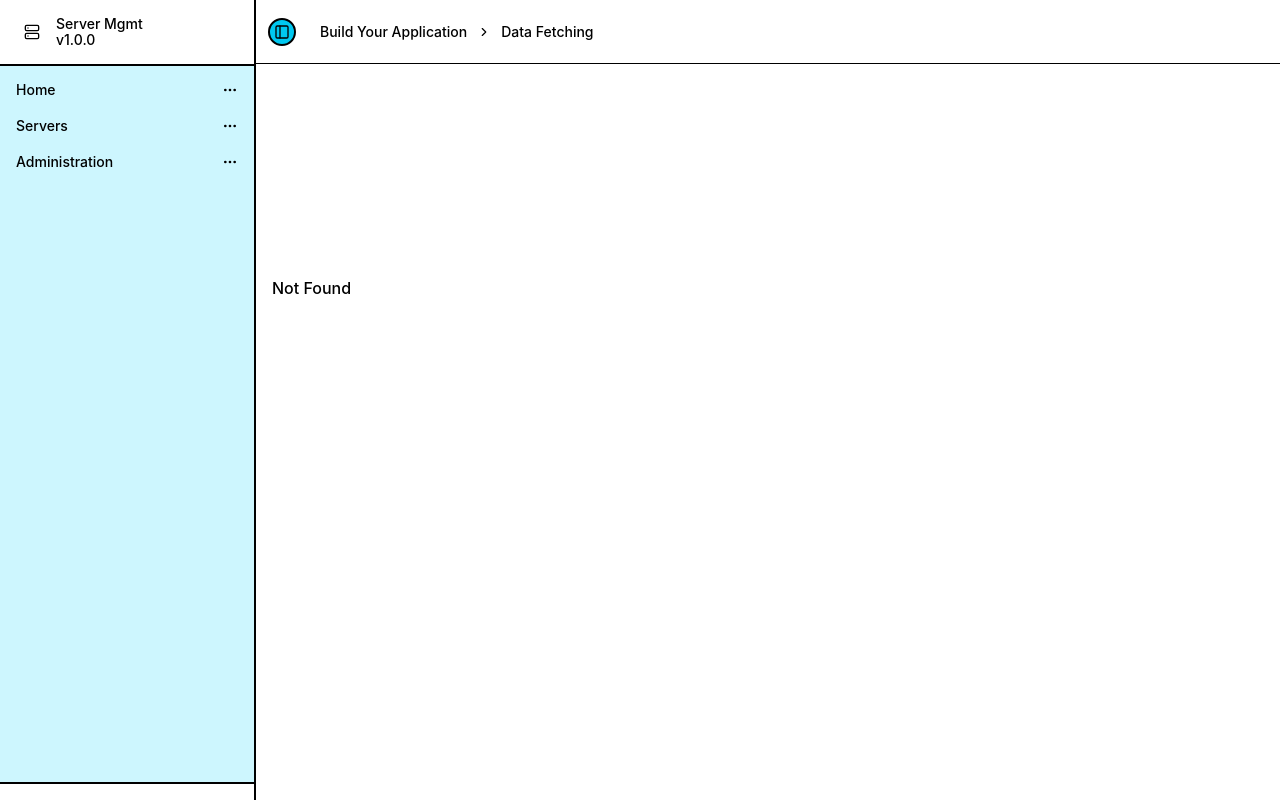
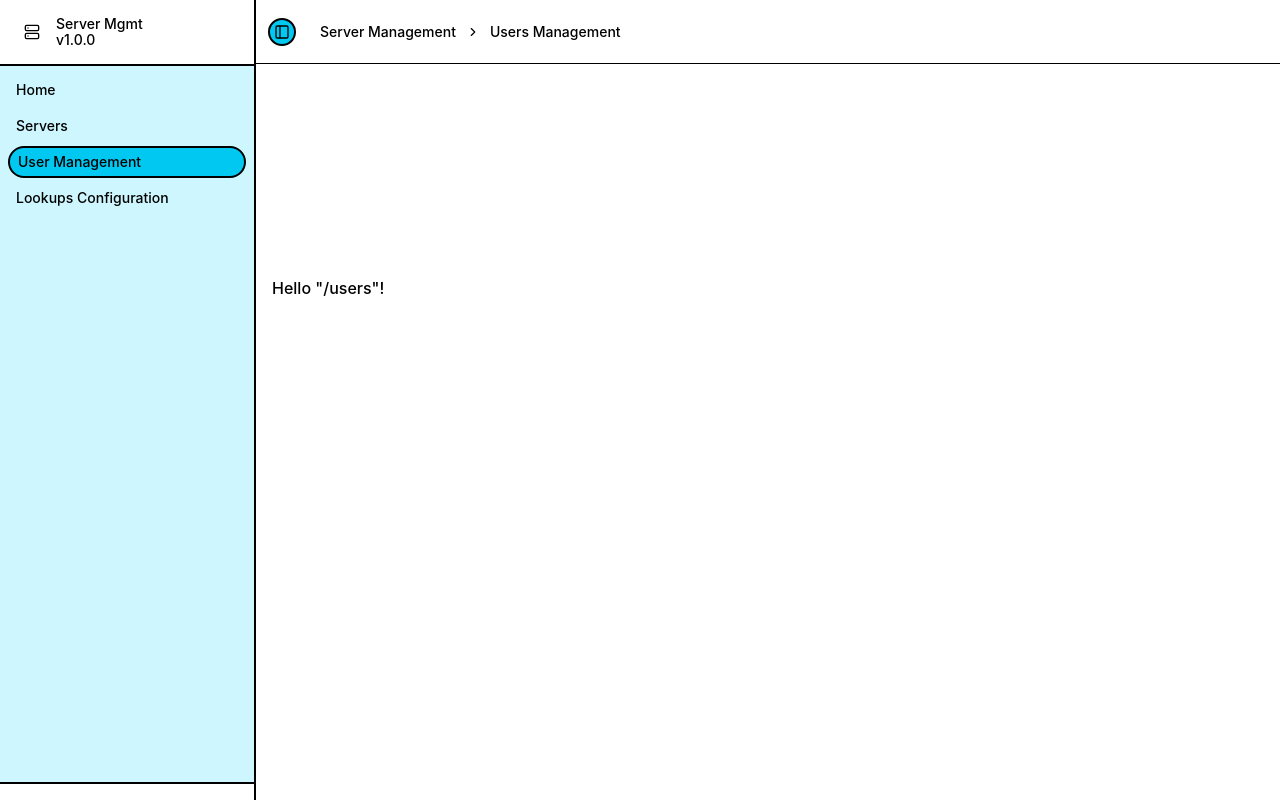
Before and after one commit to abhiroop43/server-management-system-ui, a React (Vite) app: page /users-management in a window 1280 px wide. Before the commit this address had no page. Built offline with nearby package versions, Linux system fonts and the light colour scheme.

Commit message:
fix: fixed active route and breadcrumb
Signed-off-by: Abhiroop Santra <abhiroop43@users.noreply.github.com>

```diff
--- a/src/components/app-sidebar.tsx
+++ b/src/components/app-sidebar.tsx
@@ -13,8 +13,14 @@ import {
     SidebarRail,
 } from "@/components/ui/sidebar"
 import {Link} from "@tanstack/react-router";
+import type {FileRouteTypes} from "@/routeTree.gen";
 
-const data = {
+const data: {
+    navMain: {
+        title: string
+        url: FileRouteTypes["to"]
+    }[]
+} = {
     navMain: [
         {
             title: "Home",
@@ -25,18 +31,12 @@ const data = {
             url: "/servers",
         },
         {
-            title: "Administration",
-            url: "#",
-            items: [
-                {
-                    title: "Users",
-                    url: "/administration/users",
-                },
-                {
-                    title: "Lookups",
-                    url: "/administration/lookups",
-                },
-            ],
+            title: "User Management",
+            url: "/users-management",
+        },
+        {
+            title: "Lookups Configuration",
+            url: "/lookups-configuration",
         },
     ],
 }
--- a/src/components/nav-main.tsx
+++ b/src/components/nav-main.tsx
@@ -1,55 +1,42 @@
-import {type LucideIcon, MoreHorizontal} from "lucide-react"
+import {type LucideIcon} from "lucide-react"
 
-import {DropdownMenu, DropdownMenuContent, DropdownMenuItem, DropdownMenuTrigger,} from "@/components/ui/dropdown-menu"
-import {SidebarGroup, SidebarMenu, SidebarMenuButton, SidebarMenuItem, useSidebar,} from "@/components/ui/sidebar"
-import {Link} from "@tanstack/react-router"
+import {SidebarGroup, SidebarMenu, SidebarMenuButton, SidebarMenuItem,} from "@/components/ui/sidebar"
+import {Link, useMatchRoute} from "@tanstack/react-router"
+import type {FileRouteTypes} from "@/routeTree.gen";
 
 export function NavMain({
                             items,
-                        }: {
+                        }: Readonly<{
     items: {
         title: string
-        url: string
+        url: FileRouteTypes["to"]
         icon?: LucideIcon
         isActive?: boolean
-        items?: {
-            title: string
-            url: string
-        }[]
     }[]
-}) {
-    const {isMobile} = useSidebar()
+}>) {
+
+    const matchRoute = useMatchRoute()
 
     return (
         <SidebarGroup>
             <SidebarMenu>
-                {items.map((item) => (
-                    <DropdownMenu key={item.title}>
-                        <SidebarMenuItem>
-                            <DropdownMenuTrigger asChild>
-                                <SidebarMenuButton
-                                    className="data-[state=open]:bg-sidebar-accent data-[state=open]:text-sidebar-accent-foreground">
-                                    {item.title} <MoreHorizontal className="ml-auto"/>
-                                </SidebarMenuButton>
-                            </DropdownMenuTrigger>
-                            {item.items?.length ? (
-                                <DropdownMenuContent
-                                    side={isMobile ? "bottom" : "right"}
-                                    align={isMobile ? "end" : "start"}
-                                    className="min-w-56 rounded-lg"
-                                >
-                                    {item.items.map((item) => (
-                                        <DropdownMenuItem asChild key={item.title}>
-                                            <Link to={item.url}>
-                                                {item.title}
-                                            </Link>
-                                        </DropdownMenuItem>
-                                    ))}
-                                </DropdownMenuContent>
-                            ) : null}
+                {items.map((item) => {
+                    const isActive = !!matchRoute({to: item.url})
+
+                    return (
+                        <SidebarMenuItem key={item.title}>
+                            <SidebarMenuButton asChild isActive={isActive} className={
+                                isActive
+                                    ? "rounded-full border-2 border-border bg-main text-main-foreground hover:bg-main hover:text-main-foreground"
+                                    : "hover:bg-background"
+                            }>
+                                <Link to={item.url}>
+                                    {item.title}
+                                </Link>
+                            </SidebarMenuButton>
                         </SidebarMenuItem>
-                    </DropdownMenu>
-                ))}
+                    );
+                })}
             </SidebarMenu>
         </SidebarGroup>
     )
--- a/src/routeTree.gen.ts
+++ b/src/routeTree.gen.ts
@@ -8,13 +8,20 @@
 // You should NOT make any changes in this file as it will be overwritten.
 // Additionally, you should also exclude this file from your linter and/or formatter to prevent it from being checked or modified.
 
-import { Route as rootRouteImport } from './routes/__root'
-import { Route as IndexRouteImport } from './routes/index'
-import { Route as ServersRouteImport } from './routes/servers'
+import {Route as rootRouteImport} from './routes/__root'
+import {Route as IndexRouteImport} from './routes/index'
+import {Route as LookupsConfigurationRouteImport} from './routes/lookups-configuration'
+import {Route as ServersRouteImport} from './routes/servers'
+import {Route as UsersManagementRouteImport} from './routes/users-management'
 
 const IndexRoute = IndexRouteImport.update({
     id: '/',
     path: '/',
+    getParentRoute: () => rootRouteImport,
+} as any)
+const LookupsConfigurationRoute = LookupsConfigurationRouteImport.update({
+    id: '/lookups-configuration',
+    path: '/lookups-configuration',
     getParentRoute: () => rootRouteImport,
 } as any)
 const ServersRoute = ServersRouteImport.update({
@@ -22,31 +29,53 @@ const ServersRoute = ServersRouteImport.update({
     path: '/servers',
     getParentRoute: () => rootRouteImport,
 } as any)
+const UsersManagementRoute = UsersManagementRouteImport.update({
+    id: '/users-management',
+    path: '/users-management',
+    getParentRoute: () => rootRouteImport,
+} as any)
 
 export interface FileRoutesByFullPath {
     '/': typeof IndexRoute
+    '/lookups-configuration': typeof LookupsConfigurationRoute
     '/servers': typeof ServersRoute
+    '/users-management': typeof UsersManagementRoute
 }
+
 export interface FileRoutesByTo {
     '/': typeof IndexRoute
+    '/lookups-configuration': typeof LookupsConfigurationRoute
     '/servers': typeof ServersRoute
+    '/users-management': typeof UsersManagementRoute
 }
+
 export interface FileRoutesById {
     __root__: typeof rootRouteImport
     '/': typeof IndexRoute
+    '/lookups-configuration': typeof LookupsConfigurationRoute
     '/servers': typeof ServersRoute
+    '/users-management': typeof UsersManagementRoute
 }
+
 export interface FileRouteTypes {
     fileRoutesByFullPath: FileRoutesByFullPath
-  fullPaths: '/' | '/servers'
+    fullPaths: '/' | '/lookups-configuration' | '/servers' | '/users-management'
     fileRoutesByTo: FileRoutesByTo
-  to: '/' | '/servers'
-  id: '__root__' | '/' | '/servers'
+    to: '/' | '/lookups-configuration' | '/servers' | '/users-management'
+    id:
+        | '__root__'
+        | '/'
+        | '/lookups-configuration'
+        | '/servers'
+        | '/users-management'
     fileRoutesById: FileRoutesById
 }
+
 export interface RootRouteChildren {
     IndexRoute: typeof IndexRoute
+    LookupsConfigurationRoute: typeof LookupsConfigurationRoute
     ServersRoute: typeof ServersRoute
+    UsersManagementRoute: typeof UsersManagementRoute
 }
 
 declare module '@tanstack/react-router' {
@@ -58,6 +87,13 @@ declare module '@tanstack/react-router' {
             preLoaderRoute: typeof IndexRouteImport
             parentRoute: typeof rootRouteImport
         }
+        '/lookups-configuration': {
+            id: '/lookups-configuration'
+            path: '/lookups-configuration'
+            fullPath: '/lookups-configuration'
+            preLoaderRoute: typeof LookupsConfigurationRouteImport
+            parentRoute: typeof rootRouteImport
+        }
         '/servers': {
             id: '/servers'
             path: '/servers'
@@ -65,12 +101,21 @@ declare module '@tanstack/react-router' {
             preLoaderRoute: typeof ServersRouteImport
             parentRoute: typeof rootRouteImport
         }
+        '/users-management': {
+            id: '/users-management'
+            path: '/users-management'
+            fullPath: '/users-management'
+            preLoaderRoute: typeof UsersManagementRouteImport
+            parentRoute: typeof rootRouteImport
+        }
     }
 }
 
 const rootRouteChildren: RootRouteChildren = {
     IndexRoute: IndexRoute,
+    LookupsConfigurationRoute: LookupsConfigurationRoute,
     ServersRoute: ServersRoute,
+    UsersManagementRoute: UsersManagementRoute,
 }
 export const routeTree = rootRouteImport
     ._addFileChildren(rootRouteChildren)
--- a/src/routes/__root.tsx
+++ b/src/routes/__root.tsx
@@ -1,4 +1,4 @@
-import {createRootRoute, Outlet} from '@tanstack/react-router'
+import {createRootRoute, Outlet, useMatches} from '@tanstack/react-router'
 import {TanStackRouterDevtools} from '@tanstack/react-router-devtools'
 import {AppSidebar} from "@/components/app-sidebar.tsx";
 import {SidebarInset, SidebarProvider, SidebarTrigger} from "@/components/ui/sidebar.tsx";
@@ -12,7 +12,25 @@ import {
     BreadcrumbSeparator
 } from "@/components/ui/breadcrumb.tsx";
 
-const RootLayout = () => (
+const RootLayout = () => {
+
+    const matches = useMatches()
+
+    // Get the ID of the lowest/current leaf route
+    const currentRouteId = matches.at(-1)?.routeId
+    let routeName = '';
+
+    if (currentRouteId === "/") {
+        routeName = 'Home';
+    } else if (currentRouteId === '/servers') {
+        routeName = 'Servers';
+    } else if (currentRouteId === '/users-management') {
+        routeName = 'Users Management';
+    } else if (currentRouteId === '/lookups-configuration') {
+        routeName = 'Lookups Configuration';
+    }
+
+    return (
         <SidebarProvider>
             <AppSidebar/>
             <SidebarInset>
@@ -25,11 +43,11 @@ const RootLayout = () => (
                     <Breadcrumb>
                         <BreadcrumbList>
                             <BreadcrumbItem className="hidden md:block">
-                            <BreadcrumbLink href="#">Build Your Application</BreadcrumbLink>
+                                <BreadcrumbLink href="/">Server Management</BreadcrumbLink>
                             </BreadcrumbItem>
                             <BreadcrumbSeparator className="hidden md:block"/>
                             <BreadcrumbItem>
-                            <BreadcrumbPage>Data Fetching</BreadcrumbPage>
+                                <BreadcrumbPage>{routeName}</BreadcrumbPage>
                             </BreadcrumbItem>
                         </BreadcrumbList>
                     </Breadcrumb>
@@ -49,6 +67,7 @@ const RootLayout = () => (
                 </div>
             </SidebarInset>
         </SidebarProvider>
-)
+    );
+}
 
 export const Route = createRootRoute({component: RootLayout})
--- /dev/null
+++ b/src/routes/lookups-configuration.tsx
@@ -0,0 +1,9 @@
+import {createFileRoute} from '@tanstack/react-router'
+
+export const Route = createFileRoute('/lookups-configuration')({
+    component: LookupsConfiguration,
+})
+
+function LookupsConfiguration() {
+    return <div>Hello "/lookups"!</div>
+}
--- /dev/null
+++ b/src/routes/users-management.tsx
@@ -0,0 +1,9 @@
+import {createFileRoute} from '@tanstack/react-router'
+
+export const Route = createFileRoute('/users-management')({
+    component: UsersManagement,
+})
+
+function UsersManagement() {
+    return <div>Hello "/users"!</div>
+}
```
Lines whose indentation alone changed are shown as unchanged.
